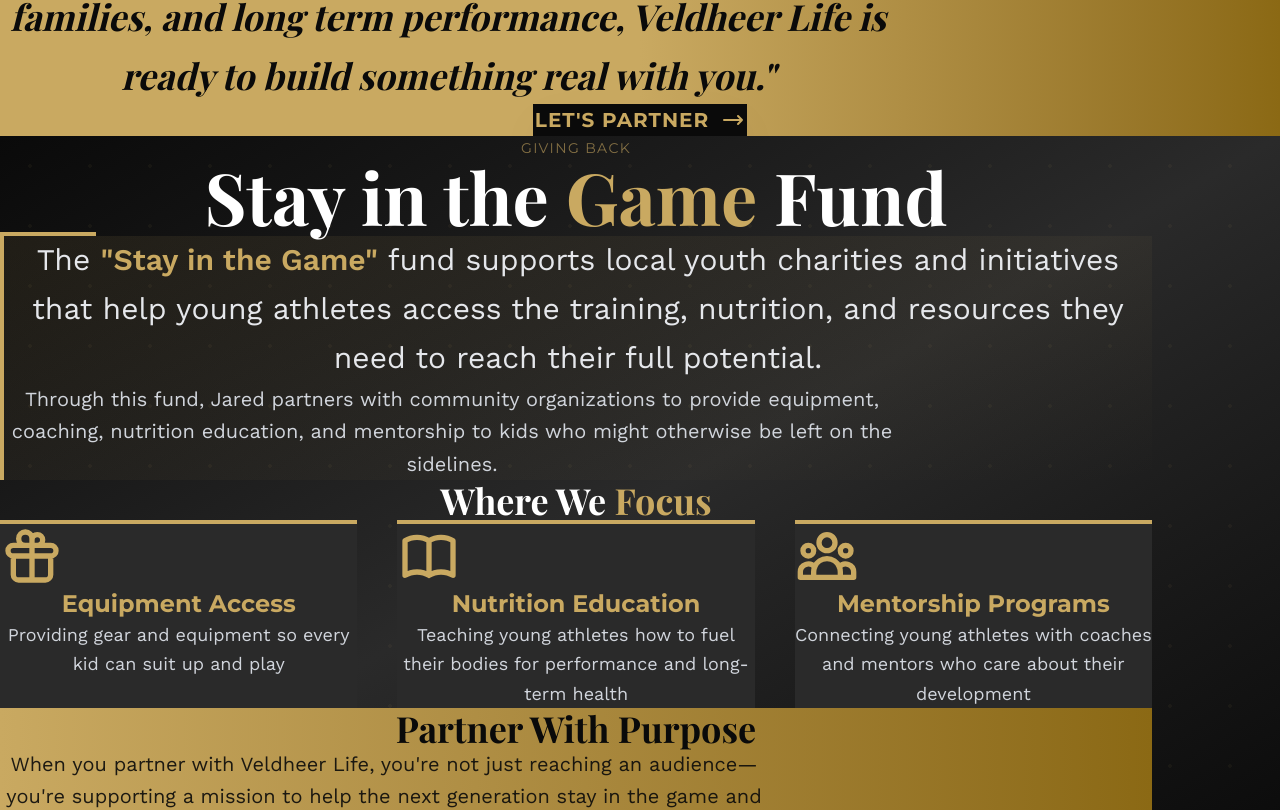
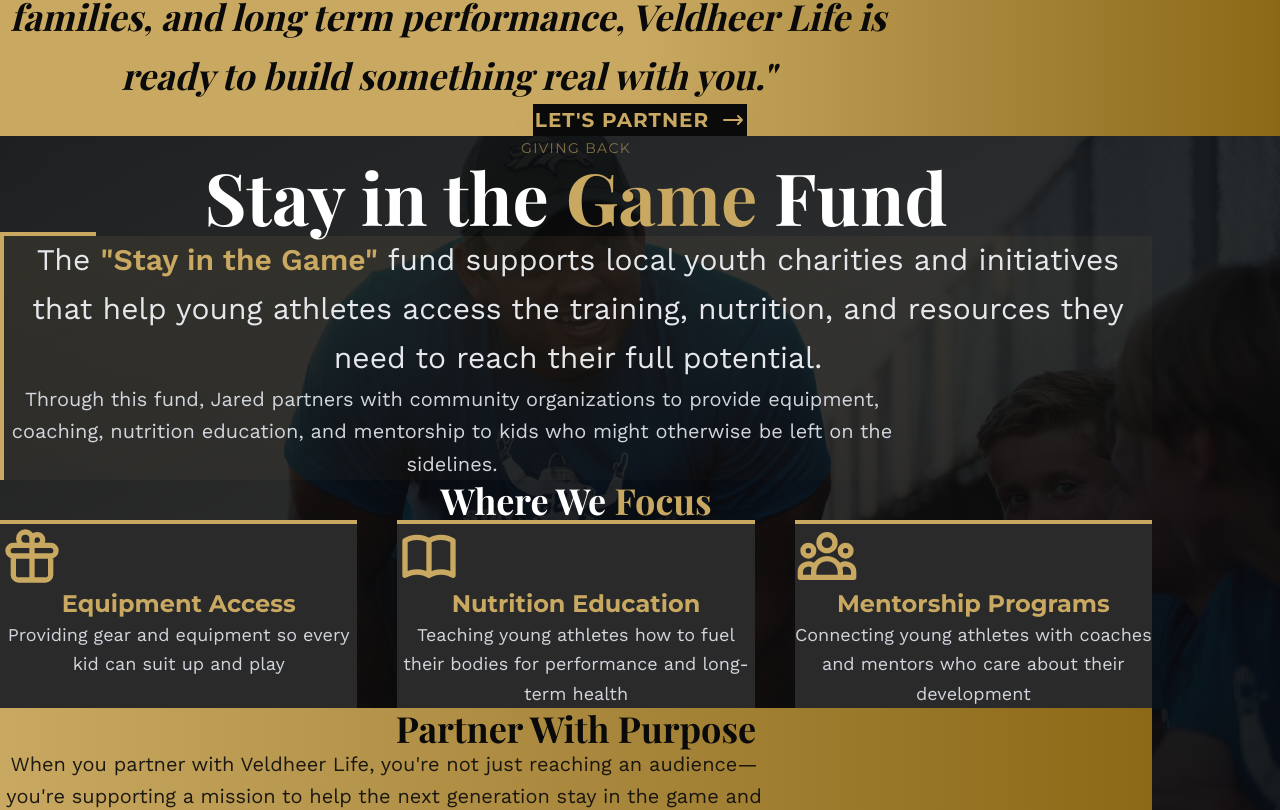
Before and after one commit to jveldheer/VeldheerLife, a React (Vite) app in the folder media-kit-app/: page / in a window 1280 px wide. Shown: the part 10394-11204 px from the top of the page. Built offline with nearby package versions, Linux system fonts and the light colour scheme.

Commit message:
Add stay-in-the-game.jpg as background to Charity section
- Copy stay-in-the-game.jpg to public/images directory
- Replace gradient background with full-screen background image
- Add dark gradient overlay for text readability
- Maintains all existing content and animations

```diff
--- a/media-kit-app/src/components/Charity.jsx
+++ b/media-kit-app/src/components/Charity.jsx
@@ -10,14 +10,16 @@ const Charity = () => {
     <section
       id="charity"
       ref={ref}
-      className="relative pt-40 pb-32 md:pt-56 md:pb-40 lg:pt-72 lg:pb-56 xl:pt-80 xl:pb-64 bg-gradient-to-br from-veldheer-dark via-veldheer-accent to-veldheer-dark"
+      className="relative pt-40 pb-32 md:pt-56 md:pb-40 lg:pt-72 lg:pb-56 xl:pt-80 xl:pb-64 bg-veldheer-dark overflow-hidden"
     >
-      {/* Background Pattern */}
-      <div className="absolute inset-0 opacity-5">
-        <div className="absolute inset-0" style={{
-          backgroundImage: 'radial-gradient(circle, #c9a961 2px, transparent 2px)',
-          backgroundSize: '60px 60px'
-        }}></div>
+      {/* Background Image */}
+      <div className="absolute inset-0">
+        <img
+          src="/images/stay-in-the-game.jpg"
+          alt="Stay in the Game Fund"
+          className="w-full h-full object-cover"
+        />
+        <div className="absolute inset-0 bg-gradient-to-br from-veldheer-dark/90 via-veldheer-dark/85 to-veldheer-dark/90"></div>
       </div>
 
       <div className="container mx-auto px-6 md:px-12 lg:px-16 xl:px-20 relative z-10">
```
Also changed, not shown: media-kit-app/public/images/stay-in-the-game.jpg (added).
